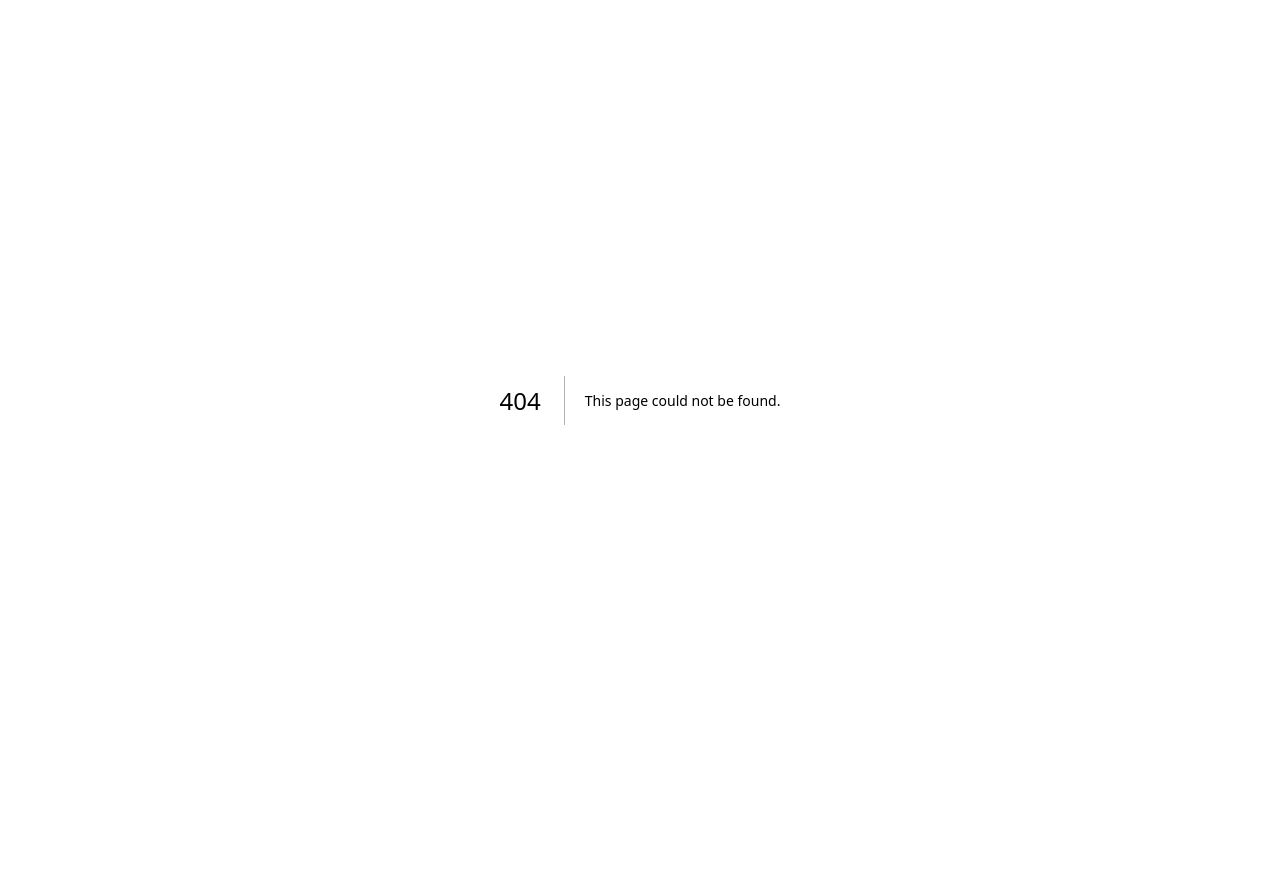
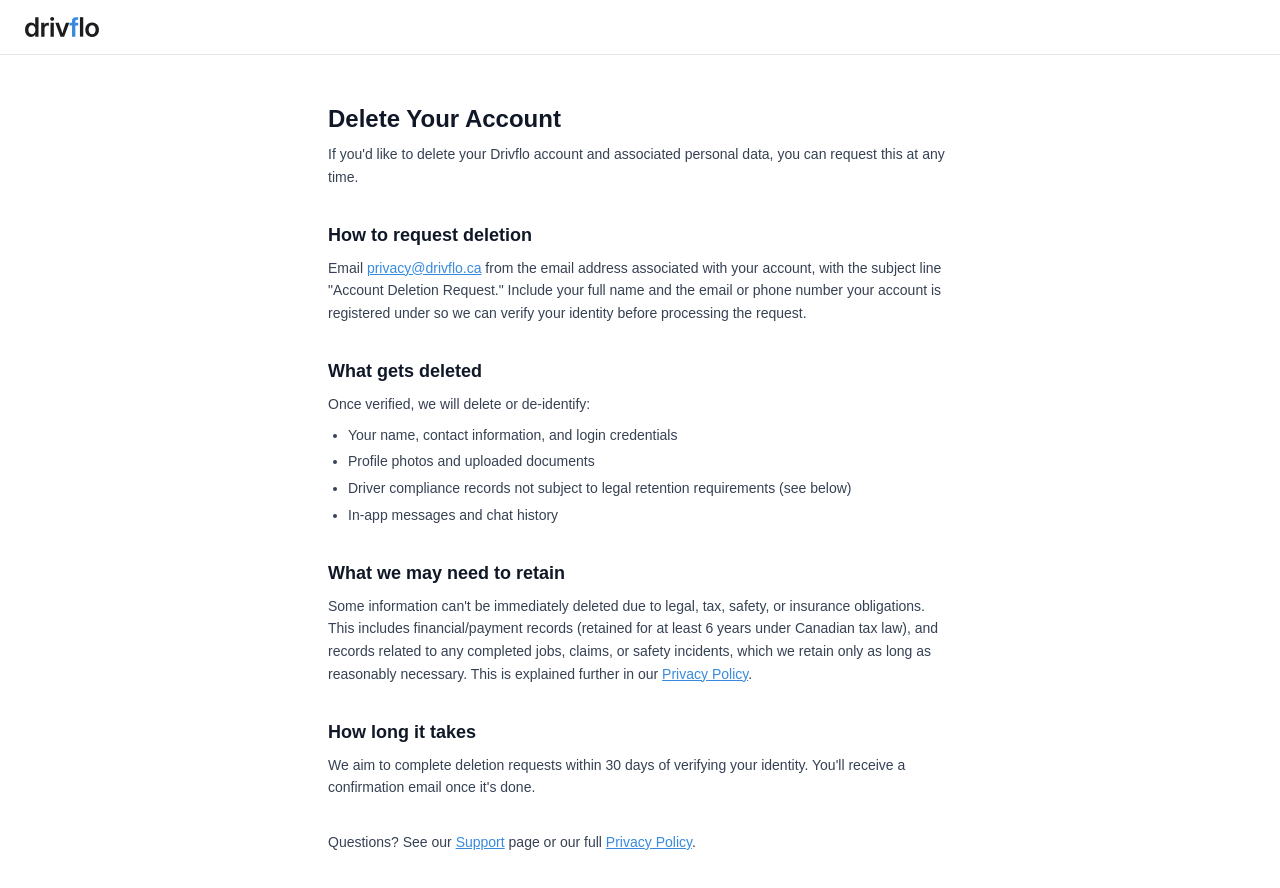
Before and after one commit to dreaveley-byte/drivelink, a Next.js app: page /delete-account in a window 1280 px wide. Before the commit this address had no page. Shown: the top 888 px of the page. Before the commit the page ends 800 px from the top, so only its background shows below. Built offline with nearby package versions, Linux system fonts and the light colour scheme.

Commit message:
Add dedicated account deletion request page
Required for Google Play's Data Safety section - a clear, standalone
URL explaining how users can request their account and data be
deleted, what gets removed vs retained for legal reasons, and expected
turnaround time. Linked from the Support page.

```diff
--- /dev/null
+++ b/src/app/delete-account/page.tsx
@@ -0,0 +1,73 @@
+import Link from 'next/link'
+import Logo from '@/components/Logo'
+
+export const metadata = {
+  title: 'Delete Your Account — Drivflo',
+}
+
+export default function DeleteAccountPage() {
+  return (
+    <div className="min-h-screen bg-white">
+      <header className="border-b border-gray-200 px-6 py-4">
+        <Link href="/"><Logo height={22} /></Link>
+      </header>
+
+      <main className="max-w-2xl mx-auto px-6 py-12 text-sm text-gray-700 leading-relaxed space-y-8">
+        <div>
+          <h1 className="text-2xl font-semibold text-gray-900 mb-2">Delete Your Account</h1>
+          <p>
+            If you'd like to delete your Drivflo account and associated personal data, you can request this at
+            any time.
+          </p>
+        </div>
+
+        <div>
+          <h2 className="text-lg font-semibold text-gray-900 mb-2">How to request deletion</h2>
+          <p>
+            Email <a href="mailto:privacy@drivflo.ca?subject=Account%20Deletion%20Request" className="text-[#378ADD] underline font-medium">privacy@drivflo.ca</a> from
+            the email address associated with your account, with the subject line "Account Deletion Request."
+            Include your full name and the email or phone number your account is registered under so we can verify
+            your identity before processing the request.
+          </p>
+        </div>
+
+        <div>
+          <h2 className="text-lg font-semibold text-gray-900 mb-2">What gets deleted</h2>
+          <p>Once verified, we will delete or de-identify:</p>
+          <ul className="list-disc pl-5 space-y-1 mt-2">
+            <li>Your name, contact information, and login credentials</li>
+            <li>Profile photos and uploaded documents</li>
+            <li>Driver compliance records not subject to legal retention requirements (see below)</li>
+            <li>In-app messages and chat history</li>
+          </ul>
+        </div>
+
+        <div>
+          <h2 className="text-lg font-semibold text-gray-900 mb-2">What we may need to retain</h2>
+          <p>
+            Some information can't be immediately deleted due to legal, tax, safety, or insurance obligations. This
+            includes financial/payment records (retained for at least 6 years under Canadian tax law), and records
+            related to any completed jobs, claims, or safety incidents, which we retain only as long as reasonably
+            necessary. This is explained further in our{' '}
+            <Link href="/privacy" className="text-[#378ADD] underline">Privacy Policy</Link>.
+          </p>
+        </div>
+
+        <div>
+          <h2 className="text-lg font-semibold text-gray-900 mb-2">How long it takes</h2>
+          <p>
+            We aim to complete deletion requests within 30 days of verifying your identity. You'll receive a
+            confirmation email once it's done.
+          </p>
+        </div>
+
+        <div>
+          <p>
+            Questions? See our <Link href="/support" className="text-[#378ADD] underline">Support</Link> page or
+            our full <Link href="/privacy" className="text-[#378ADD] underline">Privacy Policy</Link>.
+          </p>
+        </div>
+      </main>
+    </div>
+  )
+}
--- a/src/app/support/page.tsx
+++ b/src/app/support/page.tsx
@@ -31,7 +31,7 @@ export default function SupportPage() {
             <li><strong>I can't log in.</strong> Try resetting your password from the login screen. If that doesn't work, call us and we'll help directly.</li>
             <li><strong>My driver documents were rejected or expired.</strong> Check the Compliance section of your driver settings for what's needed, or call us with questions about a specific document.</li>
             <li><strong>I have a question about a payment or job.</strong> Call us and reference the job or payment in question - we can look it up directly.</li>
-            <li><strong>I want to delete my account.</strong> See our <Link href="/privacy" className="text-[#378ADD] underline">Privacy Policy</Link> for how to request this.</li>
+            <li><strong>I want to delete my account.</strong> Visit our <Link href="/delete-account" className="text-[#378ADD] underline">account deletion page</Link> for instructions.</li>
           </ul>
         </div>
 
@@ -40,6 +40,8 @@ export default function SupportPage() {
           <p>
             <Link href="/privacy" className="text-[#378ADD] underline">Privacy Policy</Link>
             {' · '}
+            <Link href="/delete-account" className="text-[#378ADD] underline">Delete Account</Link>
+            {' · '}
             <Link href="/" className="text-[#378ADD] underline">Drivflo home</Link>
           </p>
         </div>
```
